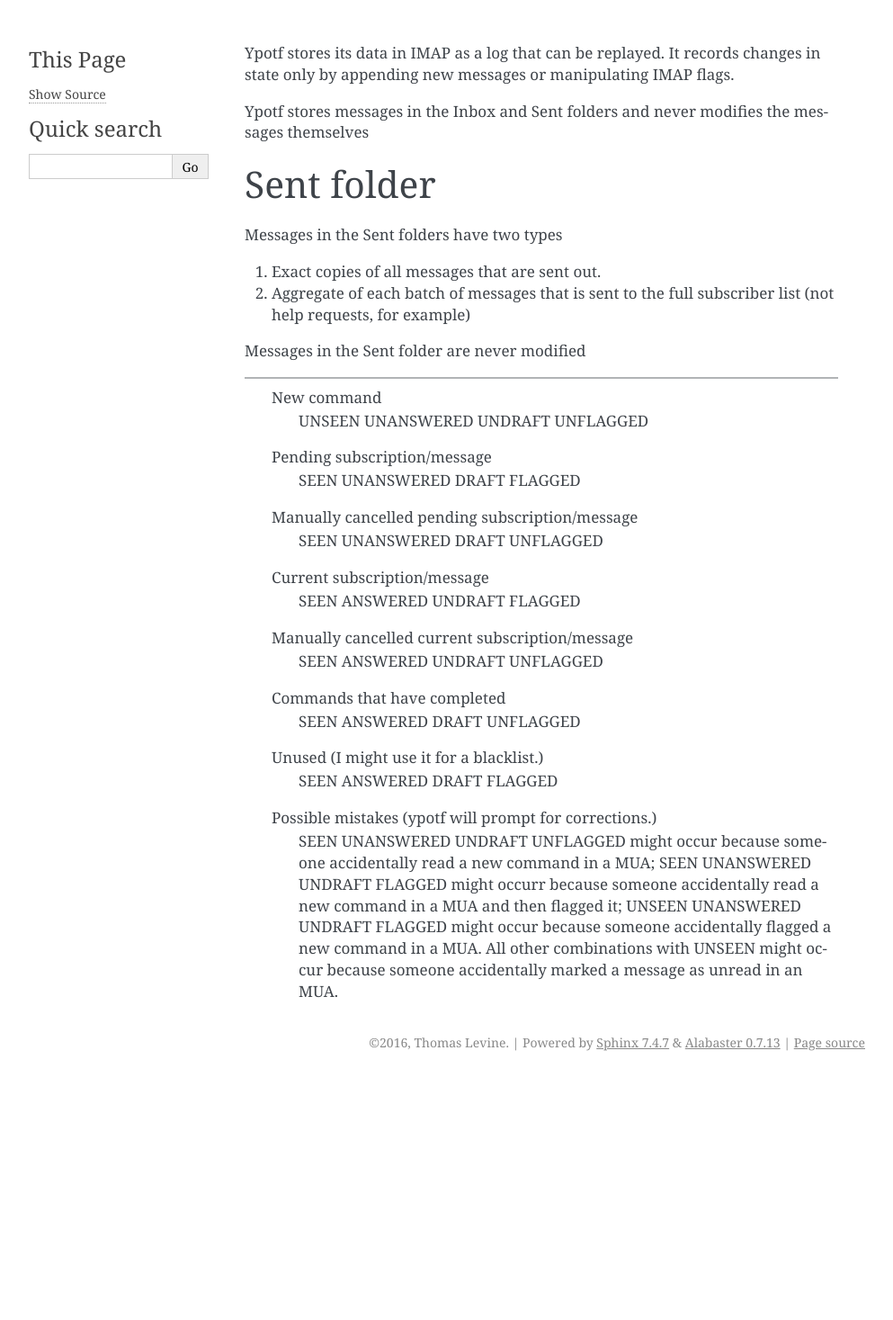
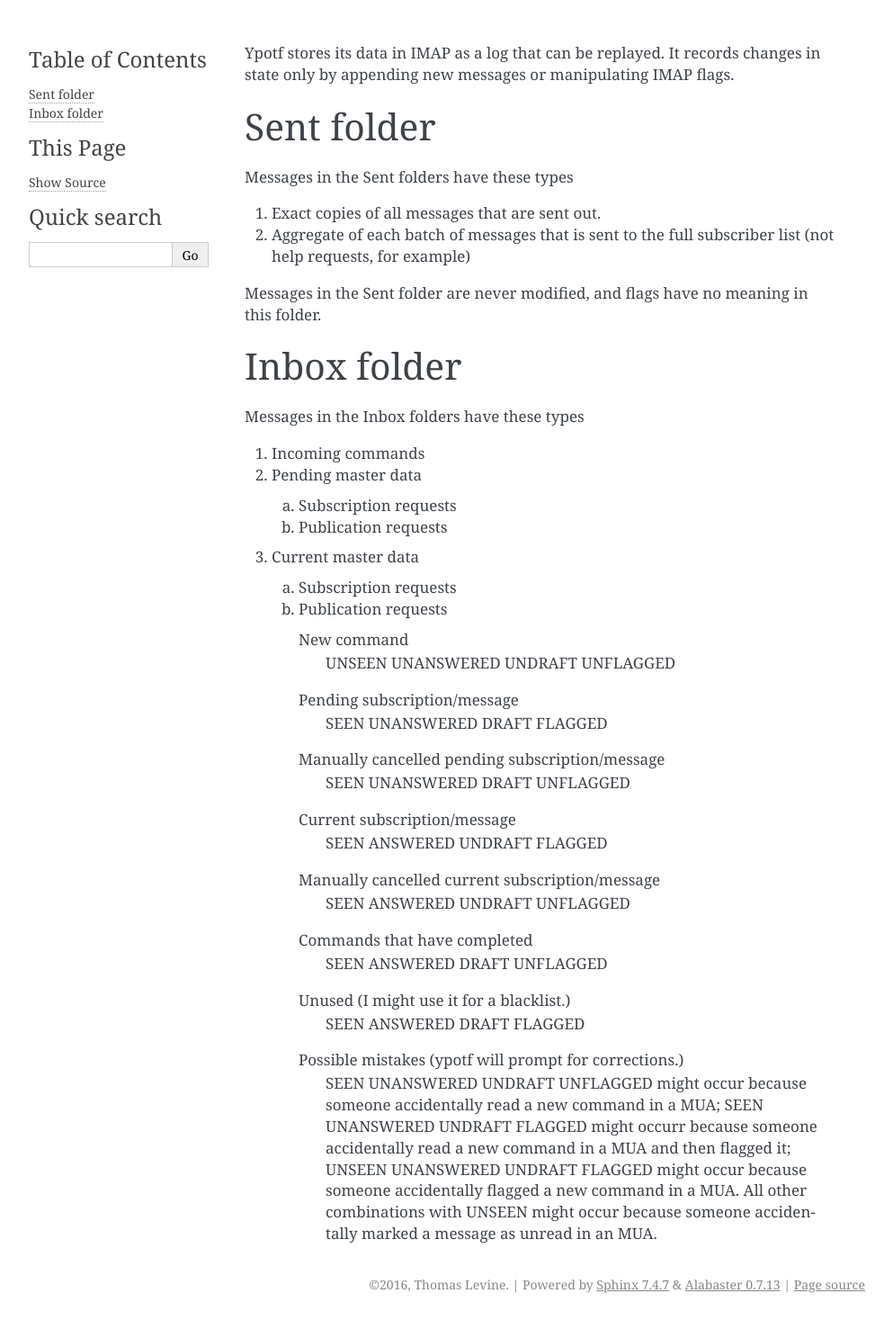
Before and after one commit to tlevine/ypotf, a Sphinx documentation site: the page built from docs/data-model.rst, in a window 1280 px wide. Shown: the whole page at 90% size, without its empty margins (148-1141 px from the left). Built offline with Sphinx 7.4.7, drawn with Linux system fonts in a browser that asks for light colours; before the commit the page ends 1198 px from its top, so only the background shows below that.

Commit message:
Automatic commit with j

```diff
--- a/docs/data-model.rst
+++ b/docs/data-model.rst
@@ -2,20 +2,32 @@ Ypotf stores its data in IMAP as a log that can be replayed.
 It records changes in state only by appending new messages or
 manipulating IMAP flags.
 
-Ypotf stores messages in the Inbox and Sent folders and never modifies
-the messages themselves
-
 Sent folder
 -------------
-Messages in the Sent folders have two types
+Messages in the Sent folders have these types
 
 1. Exact copies of all messages that are sent out.
 2. Aggregate of each batch of messages that is sent to the full
    subscriber list (not help requests, for example)
 
-Messages in the Sent folder are never modified
+Messages in the Sent folder are never modified, and flags have no
+meaning in this folder.
 
+Inbox folder
 -------------
+Messages in the Inbox folders have these types
+
+1. Incoming commands
+2. Pending master data
+
+  a. Subscription requests
+  b. Publication requests
+
+3. Current master data
+
+  a. Subscription requests
+  b. Publication requests
+
 
 
 
```
